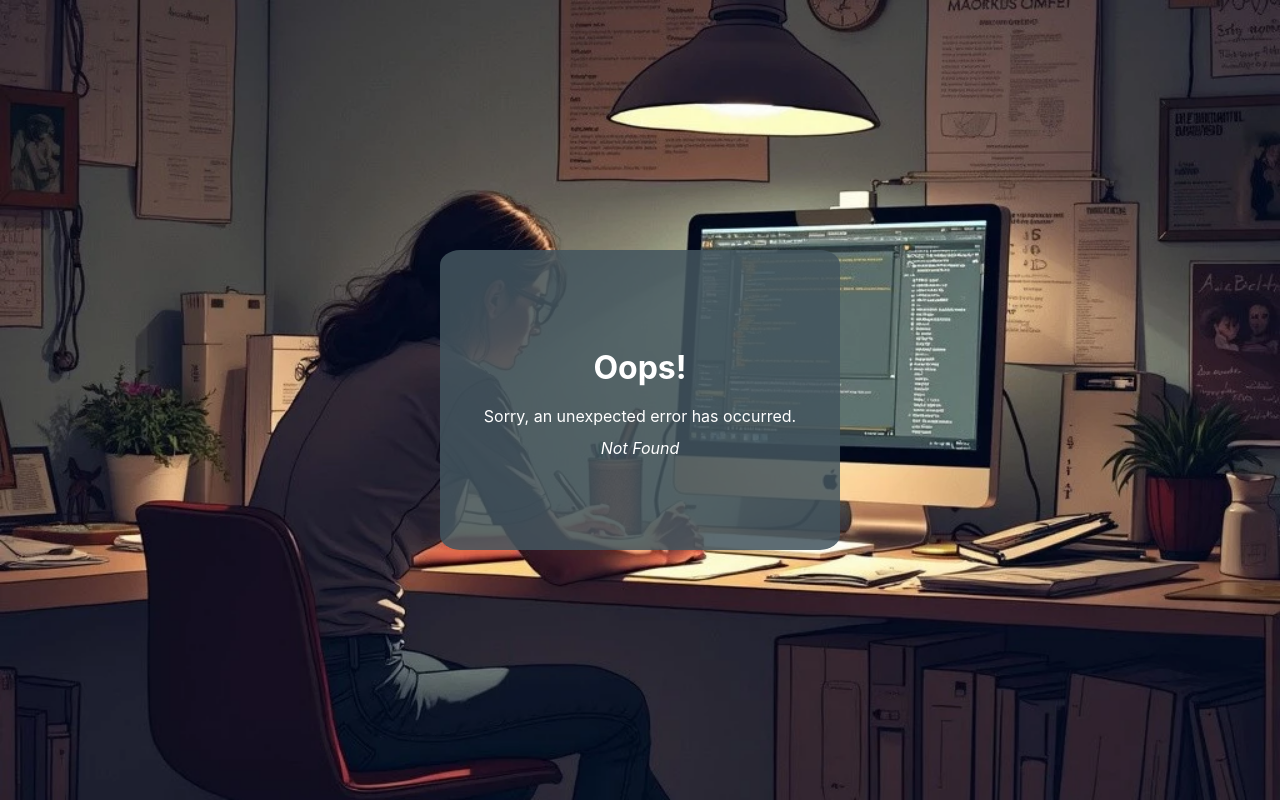
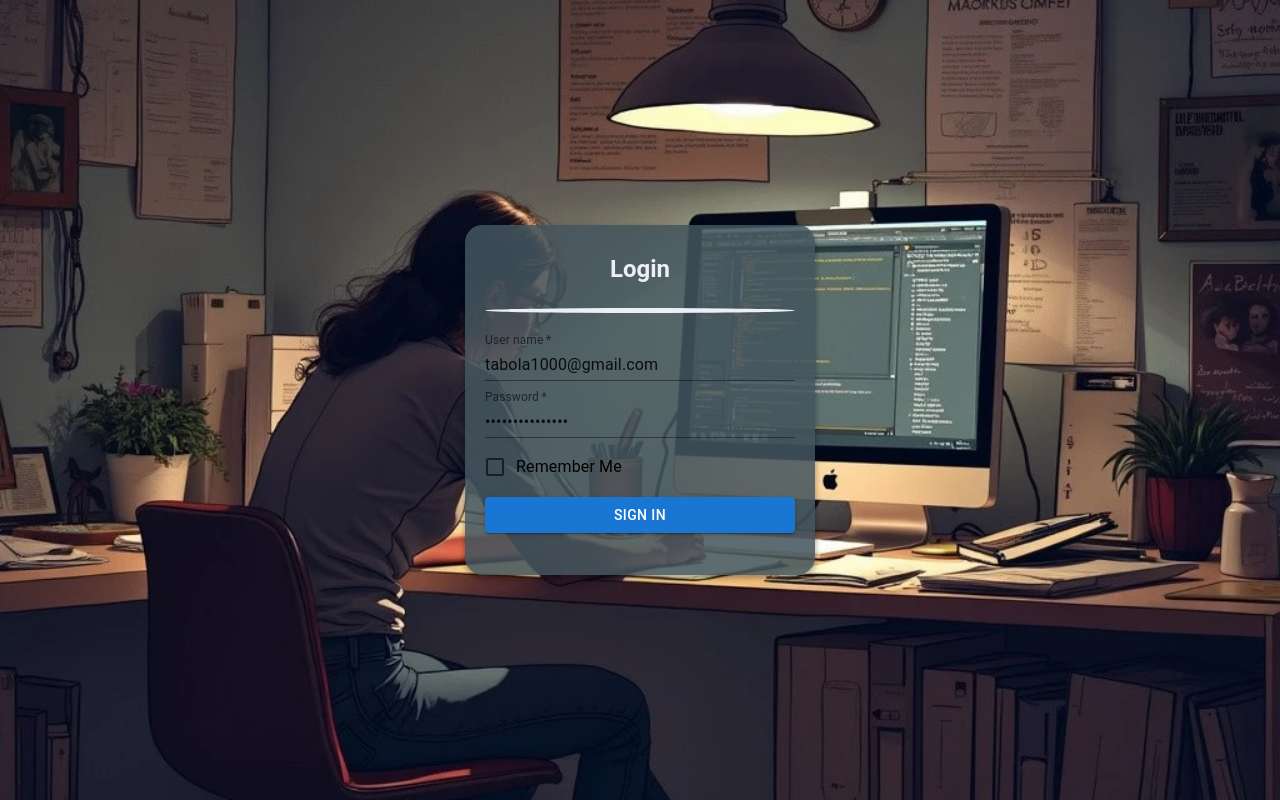
Before and after one commit to tabolo1000/todolists, a React (Create React App) app: page /todolists/login in a window 1280 px wide. Before the commit this address had no page. Built offline with nearby package versions, Linux system fonts and the light colour scheme; the HTML template or start-up script is replaced by a standard one.

Commit message:
put right for github pages

```diff
--- a/src/components/auth/auth.tsx
+++ b/src/components/auth/auth.tsx
@@ -17,8 +17,8 @@ export const Auth = () => {
 
   const formik = useFormik({
     initialValues: {
-      email: '',
-      password: '',
+      email: "tabola1000@gmail.com",
+      password: '2zm_G5HffNWc2gm',
       rememberMe: false,
     },
     onSubmit: values => {
@@ -51,7 +51,6 @@ export const Auth = () => {
             label="Password"
             type="password"
             variant="standard"
-            onChange={formik.handleChange}
             value={formik.values.password}
             required
             sx={{ color: "red" }}
--- a/src/components/auth/authReducer.ts
+++ b/src/components/auth/authReducer.ts
@@ -27,7 +27,6 @@ export const authReducer = (state: InitialState = initialState, action: UnionAct
         case ACT.LOGIN_AUTH: return ({
             ...state,
             login: action.payload,
-            isAuth: true,
         })
         case ACT.LOGOUT_AUTH: return ({
             ...state,
@@ -78,7 +77,11 @@ export const isAuthTC = () => (dispatch: Dispatch<UnionAction>) => {
 export const loginAuthTC = (login: Login) => (dispatch: Dispatch<UnionAction>) => {
     authAPI.loginAuth(login)
         .then((res) => {
-            dispatch(loginAuth(res.data.data))
+            if (res.data.messages.length === 0) {
+                dispatch(loginAuth(res.data.data))
+                dispatch(isAuth(true))
+            }
+
         })
         .catch(() => {
             alert("loginAuthTC")
--- a/src/routes/routes.tsx
+++ b/src/routes/routes.tsx
@@ -7,11 +7,16 @@ import { ErrorPage } from "../components/error/Error";
 export const router = createBrowserRouter([
     {
         path: "/",
-    element: <App/>,
-    errorElement: <ErrorPage/>,
+        element: <App />,
+        errorElement: <ErrorPage />,
     },
     {
         path: "/login",
-    element: <Auth/>
+        element: <Auth />
+    },
+
+],
+    {
+        basename: "/todolists"
     }
-  ]);
+);
```
Lines whose indentation alone changed are shown as unchanged.
